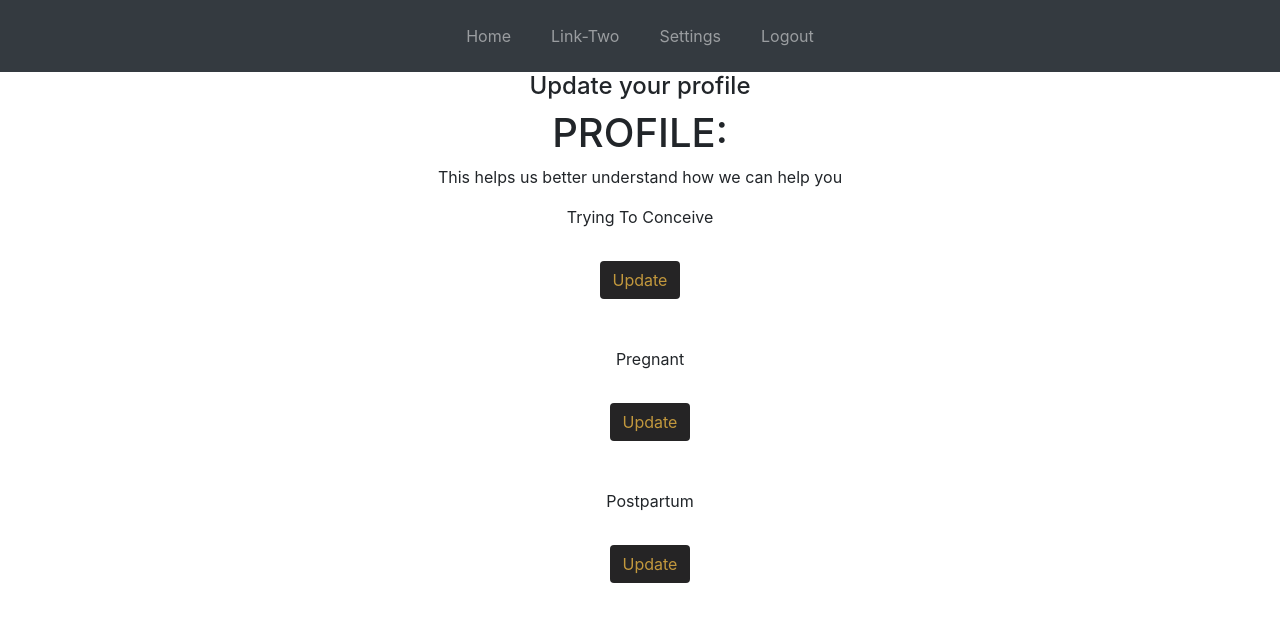
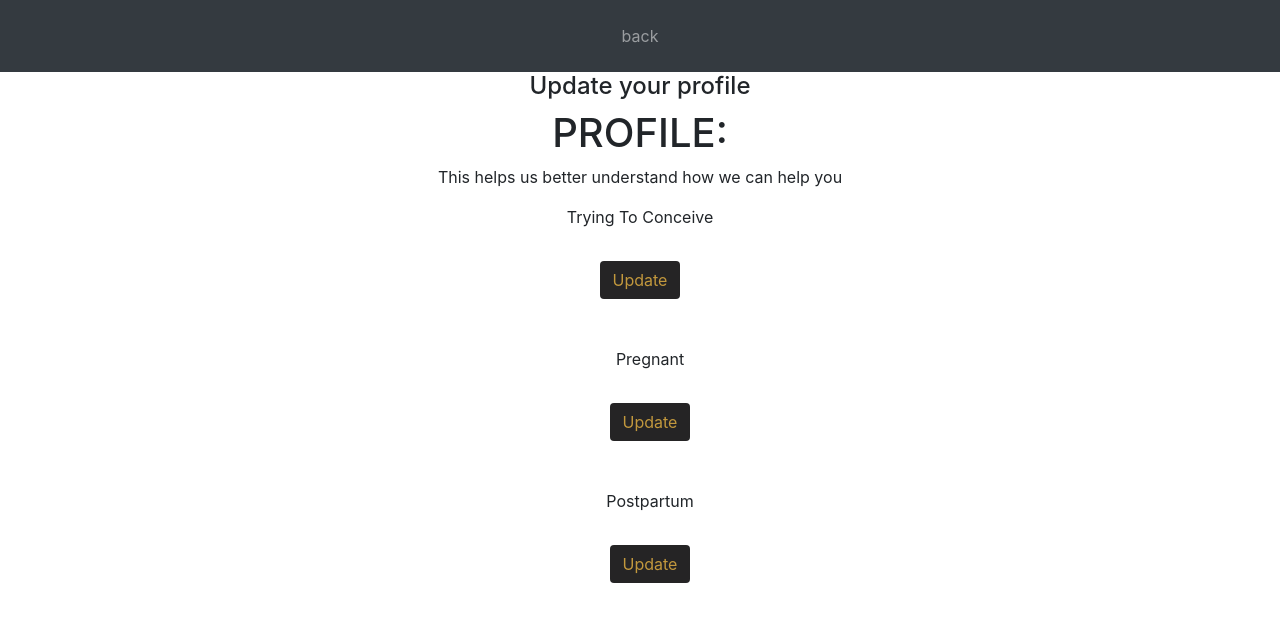
Before and after one commit to mdreesen/wren, a React (Create React App) app in the folder client/: page /settings/1 in a window 1280 px wide. Shown: the top 622 px of the page. Built offline with nearby package versions, Linux system fonts and the light colour scheme; no server answers; the HTML template or start-up script is replaced by a standard one.

Commit message:
changed up the logged out navbar to have the back button instead of user navigation

```diff
--- a/client/src/components/NavbarUser/index.js
+++ b/client/src/components/NavbarUser/index.js
@@ -9,58 +9,14 @@
         Auth.logout();
     }
 
-    // const { user_id } = useParams();
-
-    // const [userInfo, setUserInfo] = useState({});
-
-
-    // const getUserId = async () => {
-    //     const user_url = `/api/users/${user_id}`
-    //     const response = await fetch(user_url);
-    //     const responseJson = await response.json();
-
-    //     setUserInfo(responseJson)
-    // }
-
-    // Logout function
-    // async function logout() {
-
-    //     document.querySelector('#logout-btn')
-
-    //     try {
-    //         const response = await fetch('/api/users/logout', {
-    //             method: 'post',
-    //             headers: { 'Content-type': 'application/json' }
-    //         });
-
-    //         if (response.ok) {
-    //             console.log(response);
-    //             localStorage.clear();
-    //             document.location.replace('/')
-    //         } else {
-    //             alert(response.status);
-    //         }
-
-    //         console.log(response);
-
-    //     } catch (err) {
-    //         console.log(err.message);
-    //     }
-    // }
-
-    // const handleLogout = () => {
-    //     localStorage.clear();
-    //   };
-
-    // const { id: user_id } = useParams()
-    // console.log(user_id)
-
     return(
         <nav className="navbar navbar-expand-lg navbar-dark bg-dark">
         <button className="navbar-toggler" type="button" data-toggle="collapse" data-target="#navbarNav" aria-controls="navbarNav" aria-expanded="false" aria-label="Toggle navigation">
             <span className="navbar-toggler-icon" />
         </button>
         <div className="collapse navbar-collapse navbar-css" id="navbarNav">
+        {Auth.loggedIn() ? (
+            <>
             <ul className="navbar-nav">
                 <li className="nav-item">
                     <Link to="/home" className="nav-link">
@@ -81,6 +37,17 @@
                 <Link to="/" className="nav-link" onClick={logout}>Logout</Link>
                 </li>
             </ul>
+            </>
+        ) : (
+            <ul className="navbar-nav">
+                <li className="nav-item">
+                    <Link to="/" className="nav-link">
+                        back
+                    </Link>
+                </li>
+            </ul>
+        )}
+
         </div>
         </nav>
 
```
